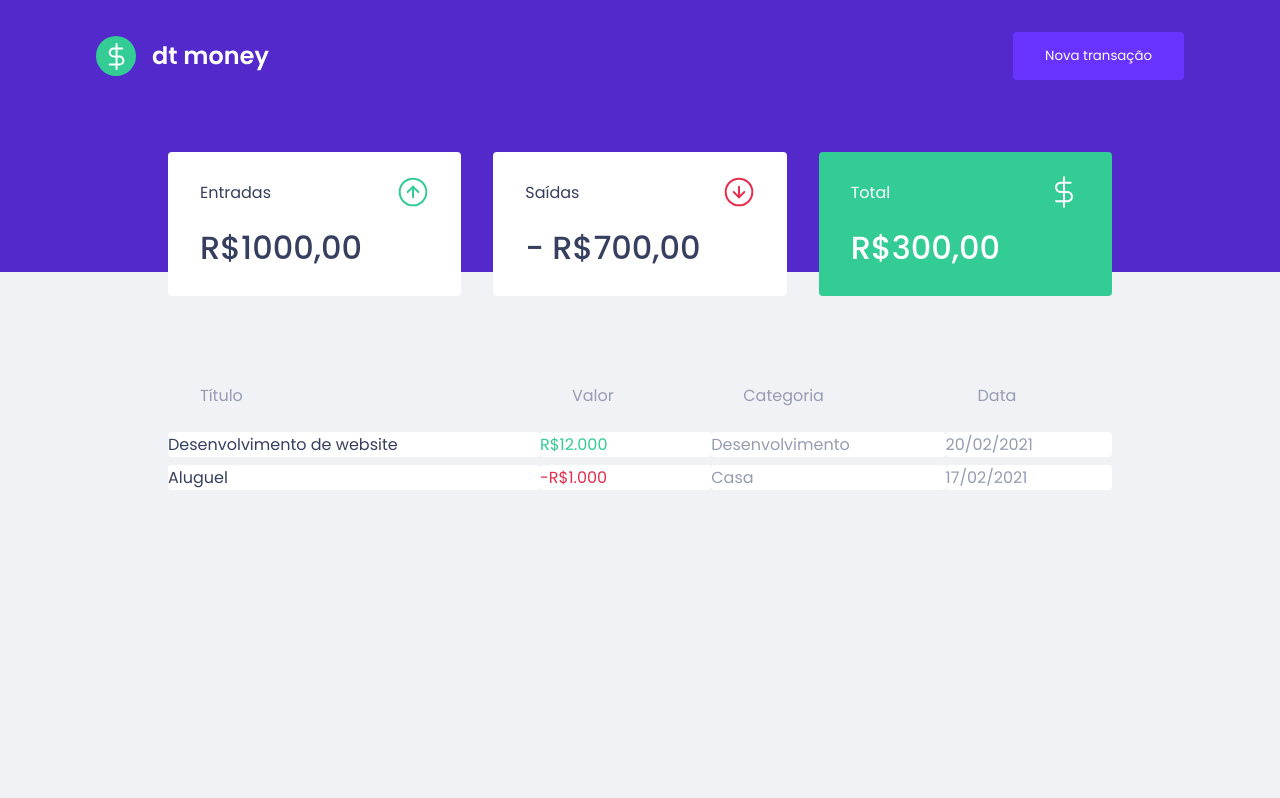
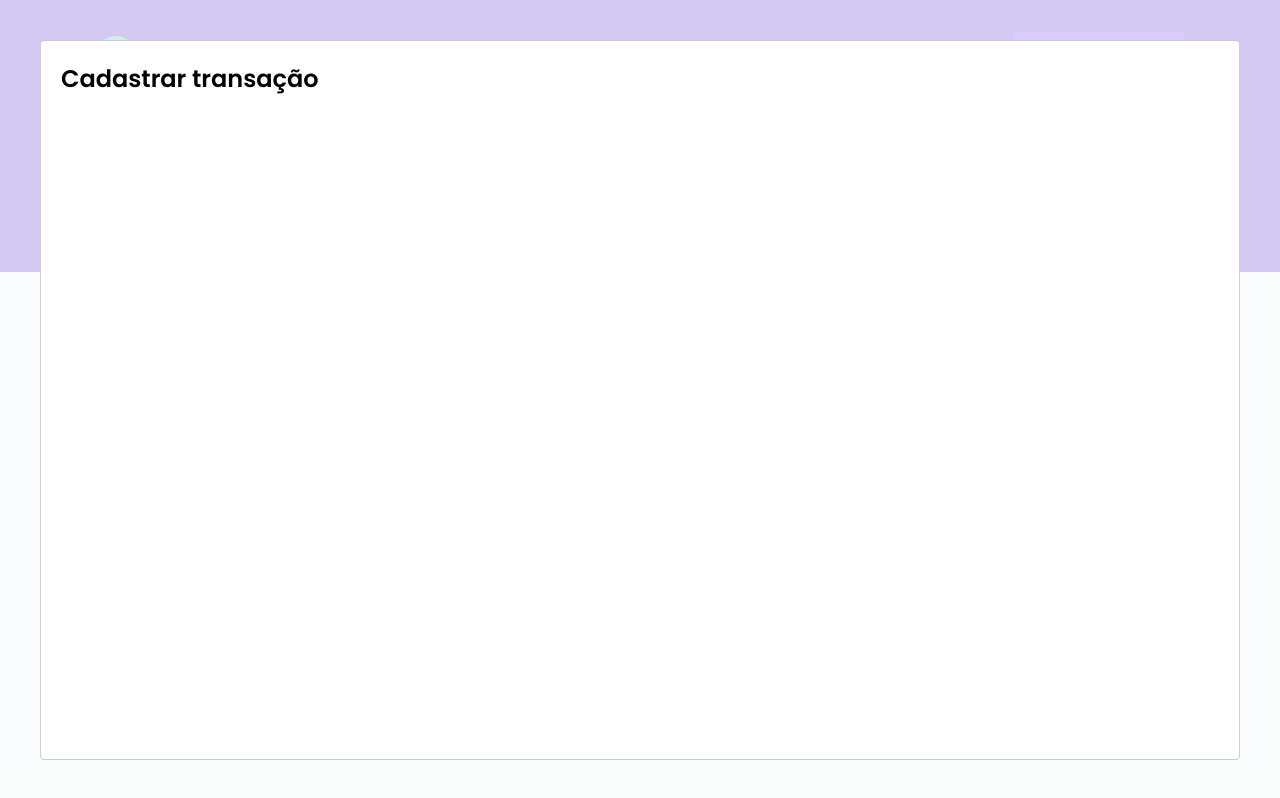
Before and after one commit to joaolagesdev/DtMoney, a React (Create React App) app: page / in a window 1280 px wide. Both pictures are taken after a click on the button "Nova transação". Built offline with nearby package versions, Linux system fonts and the light colour scheme; no server answers; what miragejs would draw is missing.

Commit message:
add config create modal

```diff
--- a/package.json
+++ b/package.json
@@ -7,6 +7,7 @@
     "miragejs": "^0.1.41",
     "react": "^17.0.1",
     "react-dom": "^17.0.1",
+    "react-modal": "^3.12.1",
     "react-scripts": "4.0.3",
     "styled-components": "^5.2.1",
     "web-vitals": "^1.0.1"
@@ -19,6 +20,7 @@
     "@types/node": "^12.0.0",
     "@types/react": "^17.0.0",
     "@types/react-dom": "^17.0.0",
+    "@types/react-modal": "^3.12.0",
     "@types/styled-components": "^5.1.9",
     "typescript": "^4.1.2"
   },
--- a/src/App.tsx
+++ b/src/App.tsx
@@ -1,12 +1,34 @@
+import { useState } from 'react'
+import Modal from 'react-modal'
 import { Dashboard } from "./components/Dashboard"
 import { Header } from "./components/Header"
 import { GlobalStyle } from "./styles/global"
 
+Modal.setAppElement('#root')
+
 export function App() {
+  const[isNewTransactionModalOpen, setIsNewTransactionModalOpen] = useState(false)
+
+  function handleOpenNewTransactionModal() {
+    setIsNewTransactionModalOpen(true);
+  }
+
+  function handleCloseNewTransactionModal() {
+    setIsNewTransactionModalOpen(false);
+  }
+
   return (
     <>
-      <Header />
+      <Header onOpenNewTransactionModal={handleOpenNewTransactionModal}/>
       <Dashboard />
+
+      <Modal
+          isOpen={isNewTransactionModalOpen}
+          onRequestClose={handleCloseNewTransactionModal}
+          >
+            <h2>Cadastrar transação</h2>
+      </Modal>
+
       <GlobalStyle />
     </>
   );
--- a/src/components/Header/index.tsx
+++ b/src/components/Header/index.tsx
@@ -1,12 +1,18 @@
 import logoImg from "../../assets/logo.svg";
 import { Container, Content } from "./styles";
 
-export function Header() {
+interface HeaderProps {
+  onOpenNewTransactionModal: () => void
+}
+
+export function Header({onOpenNewTransactionModal}: HeaderProps) {
   return (
     <Container>
       <Content>
         <img src={logoImg} alt="dt money" />
-        <button type="button">Nova transação</button>
+        <button type="button" onClick={onOpenNewTransactionModal}>
+          Nova transação
+        </button>
       </Content>
     </Container>
   );
--- a/src/components/TransactionsTable/styles.ts
+++ b/src/components/TransactionsTable/styles.ts
@@ -16,7 +16,7 @@
 		}
 
 		td {
-			padding: 1rem, 2rem;
+			padding: 1rem 2rem;
 			border: 0;
 			background: var(--shape);
 			color: var(--text-body);
--- a/src/index.tsx
+++ b/src/index.tsx
@@ -20,6 +20,7 @@
     })
   }
 })
+
 ReactDOM.render(
   <React.StrictMode>
     <App />
```
Also changed, not shown: 1 other file (tests, documents, lock files or other folders).
